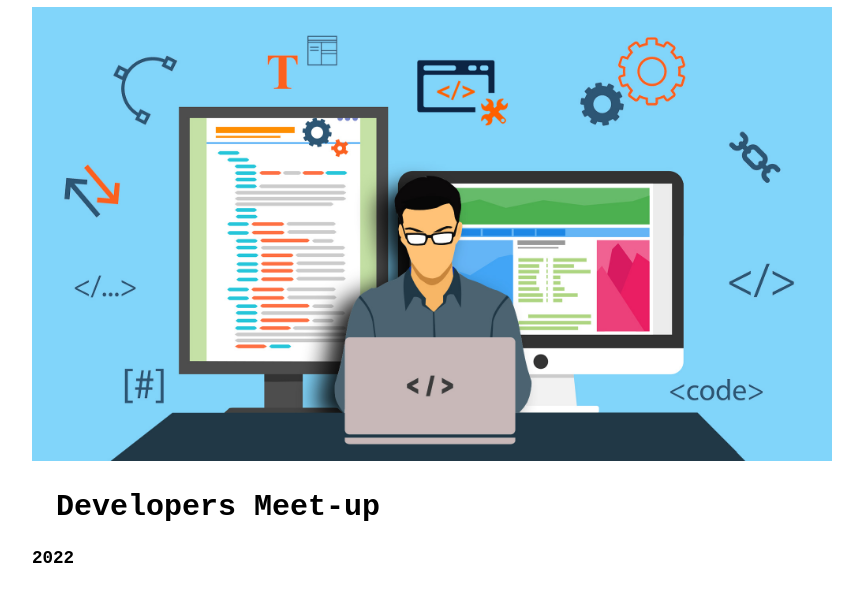
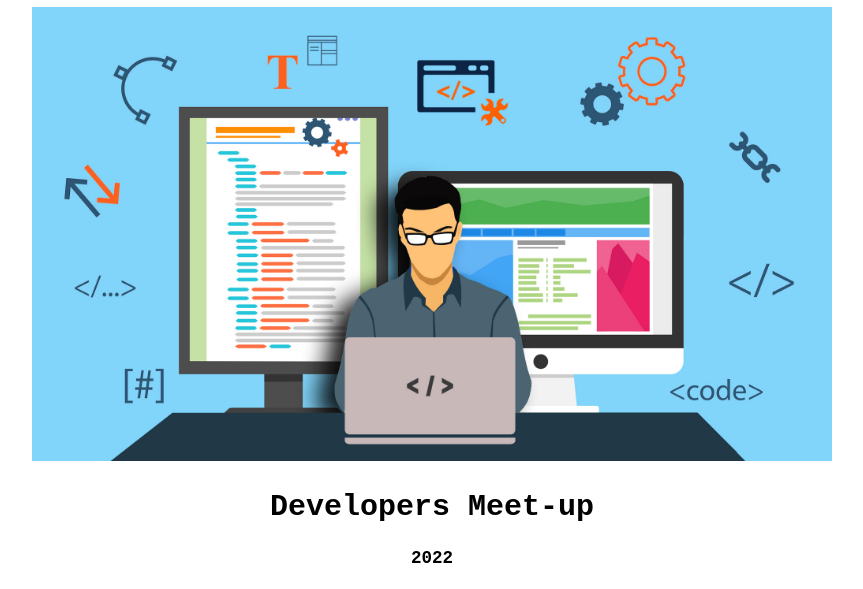
Before and after one commit to afaizan750/test-template, a plain HTML site: page index.html in a window 1280 px wide. Shown: the part 178-767 px from the top of the page, without its empty margins (208-1071 px from the left). Drawn offline with Linux system fonts and the light colour scheme.

Commit message:
Update index.html

```diff
--- a/index.html
+++ b/index.html
@@ -48,8 +48,11 @@
             margin-top: 60px;
         }
 
-        h1, h2, p {
+        h1, h2, h3, p {
             margin: 3%;
+        }
+        h1, h2, h3 {
+            text-align: center;
         }
         .btn {
            float: right;
@@ -117,7 +120,7 @@
         <hr>
         <a href="#" target="_blank"><img src="img/gettyimages-962142736.webp" alt="mark"></a>
         <p>Lorem ipsum dolor sit amet consectetur, adipisicing elit. Dicta, illo.</p>
-        <hr>
+        <hr/>
     </div>
     <footer>
         <p id="contact">
```
